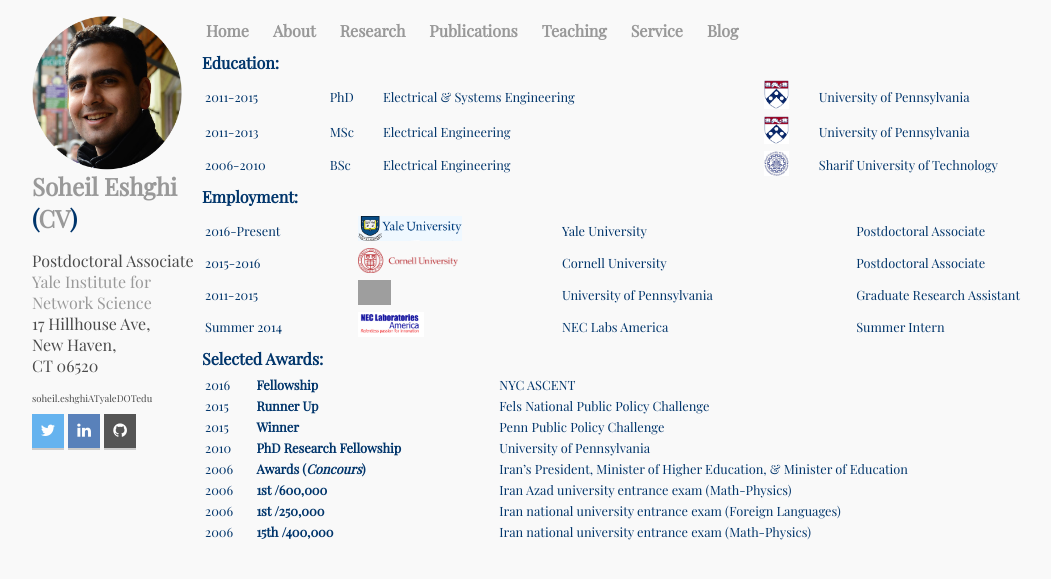
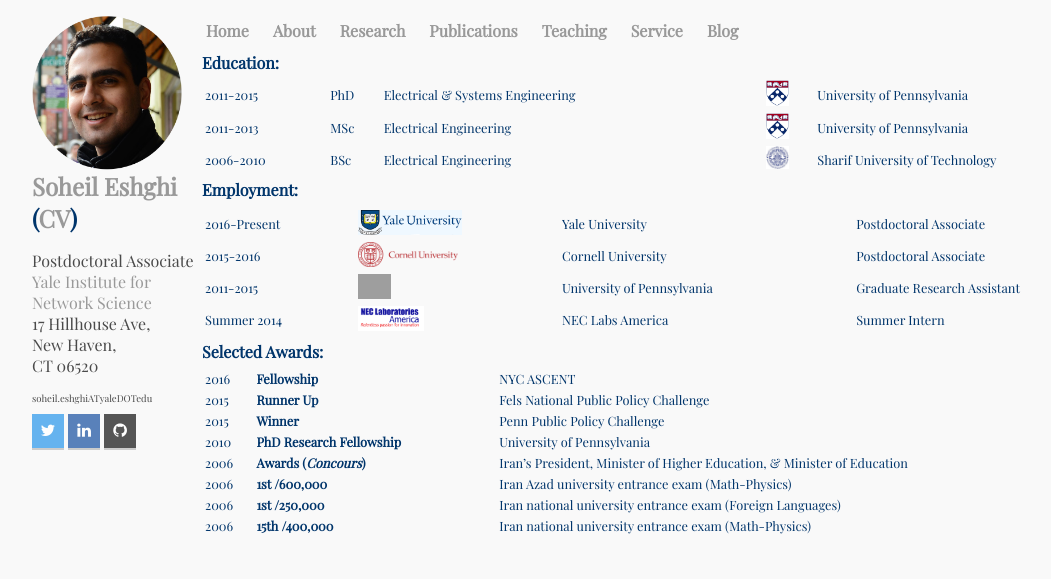
Before and after one commit to SoheilEshghi/SoheilEshghi.github.io, a Jekyll site: the page built from index.html, in a window 1280 px wide. Shown: the top 579 px of the page, without its empty margins (42-1093 px from the left). Built offline with Jekyll 4.4.1, drawn with Linux system fonts in a browser that asks for light colours; nearby versions of some CDN libraries; grey boxes are pictures that could not be loaded.

Commit message:
smaller education

```diff
--- a/index.html
+++ b/index.html
@@ -8,21 +8,21 @@
     <td>2011-2015</td>
     <td>PhD</td>
 		<td>Electrical & Systems Engineering</td>
-		<td><img src="images/penn.gif" style="width:25px;"></td>
+		<td><img src="images/penn.gif" style="width:23px;"></td>
     <td>University of Pennsylvania </td>
   </tr>
   <tr>
     <td>2011-2013 </td>
     <td>MSc </td>
 		<td>Electrical Engineering</td>
-		<td><img src="images/penn.gif" style="width:25px;"></td>
+		<td><img src="images/penn.gif" style="width:23px;"></td>
     <td>University of Pennsylvania </td>
   </tr>
 	<tr>
 		<td>2006-2010 </td>
 		<td>BSc </td>
 		<td>Electrical Engineering</td>
-		<td><img src="images/sharif.jpg" style="width:25px;"></td>
+		<td><img src="images/sharif.jpg" style="width:23px;"></td>
 		<td>Sharif University of Technology </td>
 	</tr>
 </table>
```
